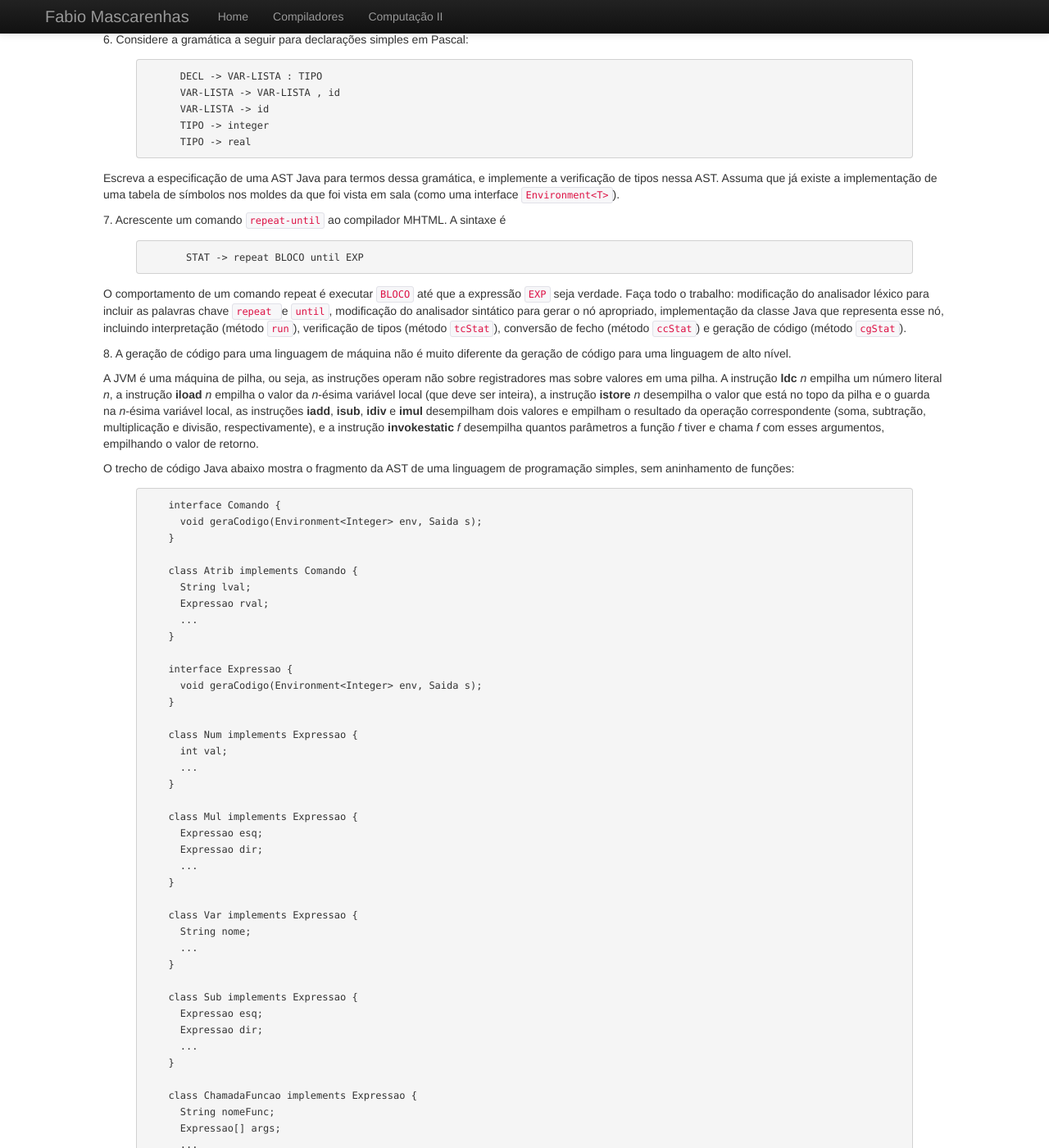
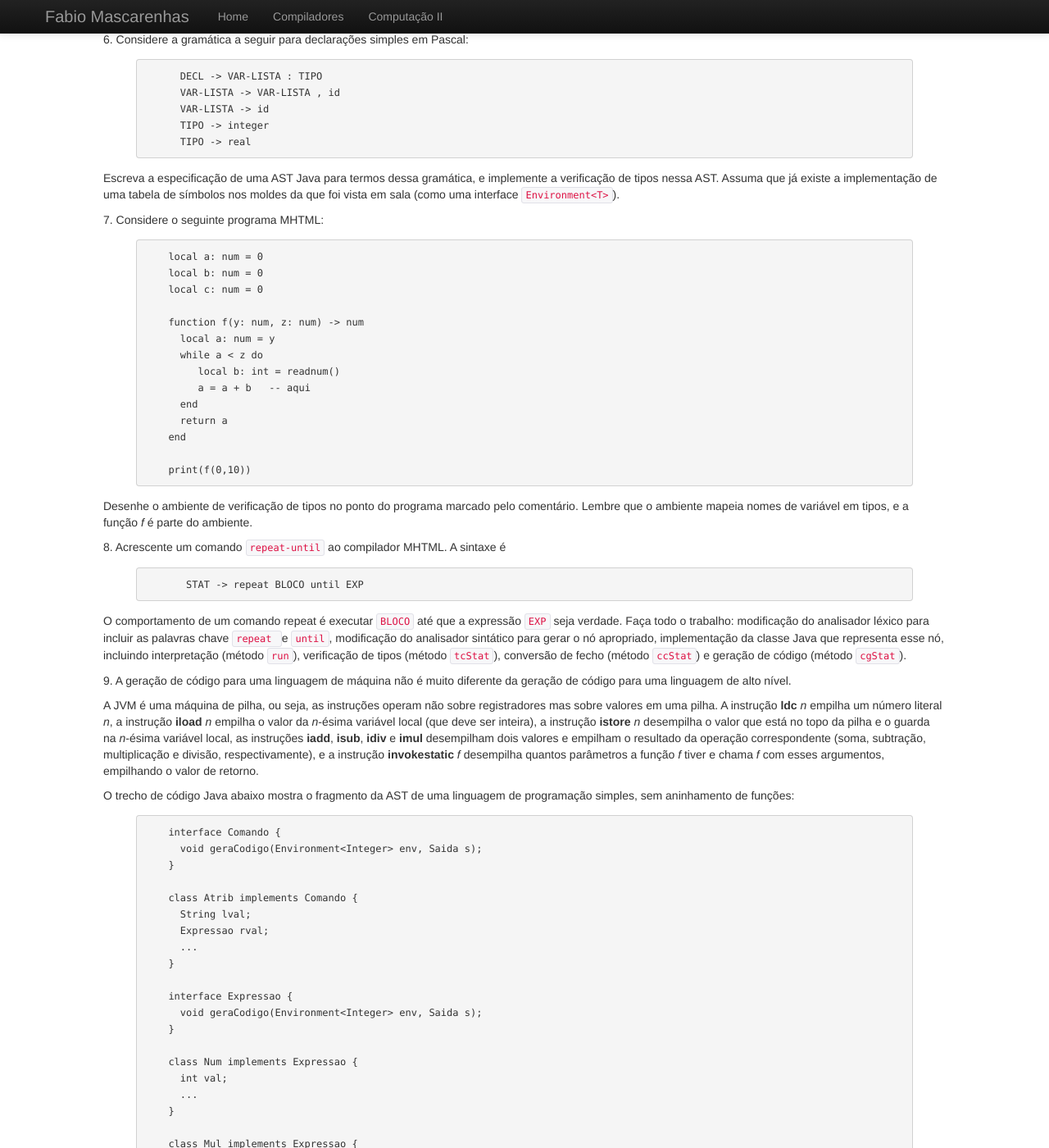
Before and after one commit to fabiomascarenhas/fabiomascarenhas.github.com, a Jekyll site: the page built from comp/lista2.md, in a window 1280 px wide and 1400 px high, scrolled down 830 px. Shown: the whole window at 82% size. Built offline with Jekyll 4.4.1, drawn with Linux system fonts in a browser that asks for light colours.

Commit message:
mais uma questão na lista 2

```diff
--- a/comp/lista2.md
+++ b/comp/lista2.md
@@ -74,7 +74,30 @@ implemente a verificação de tipos nessa AST. Assuma que já existe a
 implementação de uma tabela de símbolos nos moldes da que foi vista em
 sala (como uma interface `Environment<T>`).
 
-7\. Acrescente um comando `repeat-until` ao compilador MHTML. A sintaxe é
+7\. Considere o seguinte programa MHTML:
+
+{% highlight java %}
+    local a: num = 0
+    local b: num = 0
+    local c: num = 0
+
+    function f(y: num, z: num) -> num
+      local a: num = y
+      while a < z do
+         local b: int = readnum()
+         a = a + b   -- aqui
+      end
+      return a
+    end
+
+    print(f(0,10))
+{% endhighlight %}
+
+Desenhe o ambiente de verificação de tipos no ponto do programa marcado pelo
+comentário. Lembre que o ambiente mapeia nomes de variável em tipos, e a função *f*
+é parte do ambiente.
+
+8\. Acrescente um comando `repeat-until` ao compilador MHTML. A sintaxe é
 
 {% highlight ragel %}
        STAT -> repeat BLOCO until EXP
@@ -82,7 +105,7 @@ sala (como uma interface `Environment<T>`).
 
 O comportamento de um comando repeat é executar `BLOCO` até que a expressão `EXP` seja verdade. Faça todo o trabalho: modificação do analisador léxico para incluir as palavras chave `repeat `e `until`, modificação do analisador sintático para gerar o nó apropriado, implementação da classe Java que representa esse nó, incluindo interpretação (método `run`), verificação de tipos (método `tcStat`), conversão de fecho (método `ccStat`) e geração de código (método `cgStat`).
 
-8\. A geração de código para uma linguagem de máquina não é muito diferente da geração de código para uma linguagem de alto nível.
+9\. A geração de código para uma linguagem de máquina não é muito diferente da geração de código para uma linguagem de alto nível.
 
 A JVM é uma máquina de pilha, ou seja, as instruções operam não sobre
 registradores mas sobre valores em uma pilha. A instrução **ldc** *n*
```
